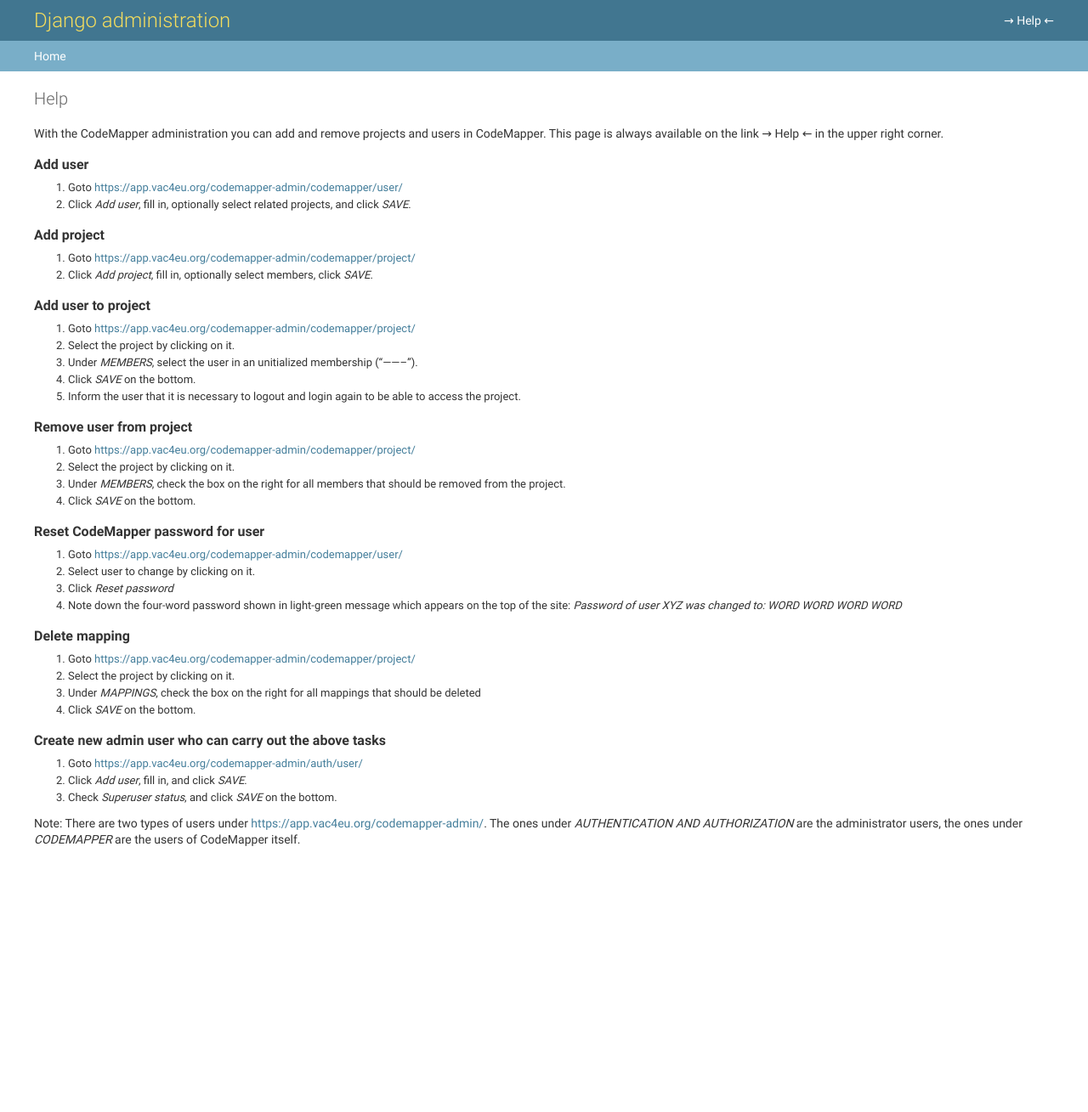
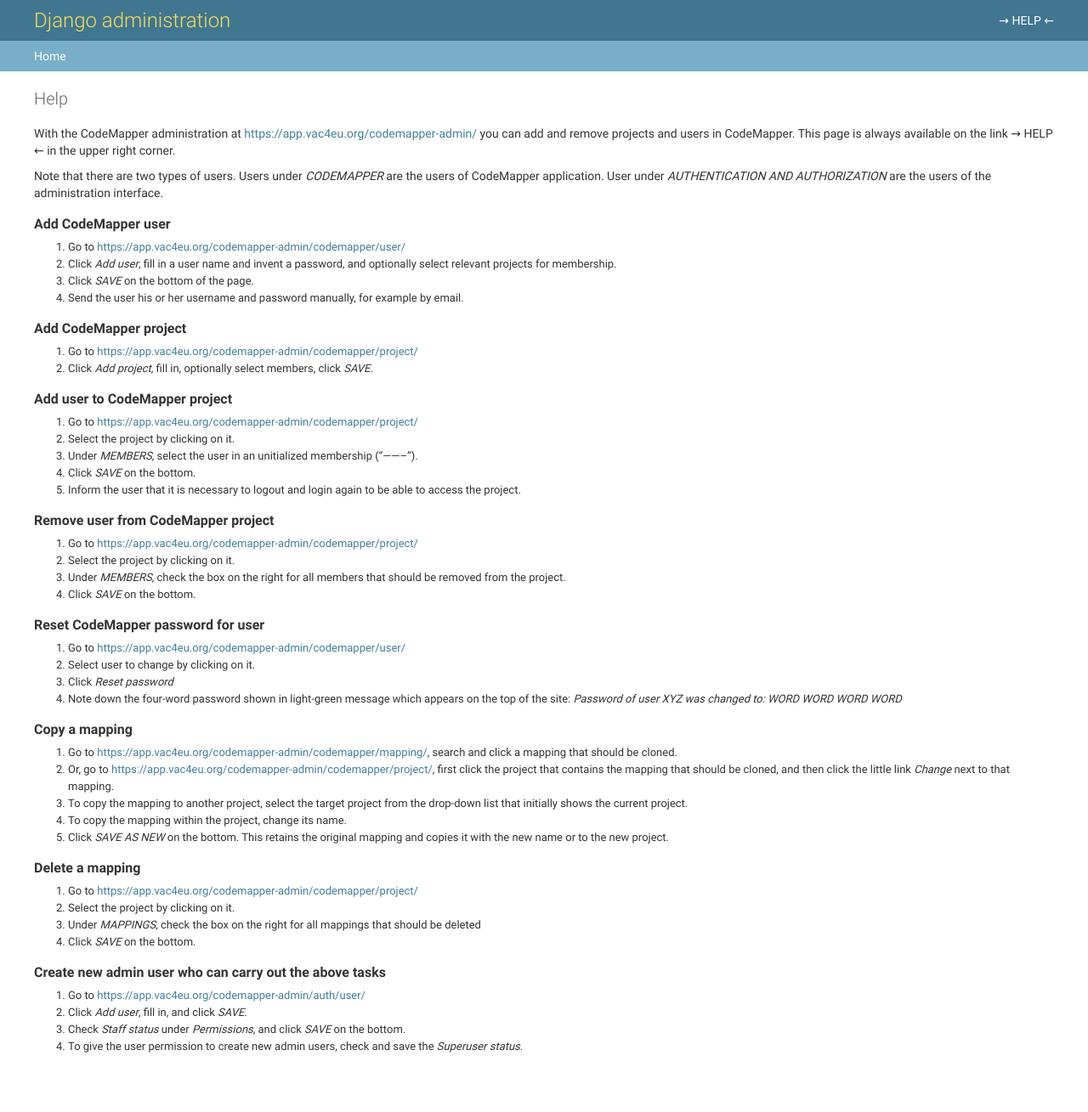
Before and after one commit to mi-erasmusmc/comap, a Django app: template codemapper_manager/templates/admin/help.html in a window 1280 px wide. Shown: the whole page at 85% size. Before the commit the page ends 996 px from the top, so only its background shows below. Run offline with Django 3.2, Linux system fonts and the light colour scheme; the template is opened without the code that fills it, so the values that code supplies are empty.

Commit message:
document copy mappings

```diff
--- a/codemapper_manager/templates/admin/base.html
+++ b/codemapper_manager/templates/admin/base.html
@@ -1,5 +1,5 @@
 {% extends "admin/base.html" %}
 {% block userlinks %}
-<a href="{% url 'admin:help' %}">&rarr; Help &larr;</a>
 {{ block.super }}
+<a href="{% url 'admin:help' %}">&rarr; HELP &larr;</a>
 {% endblock %}
--- a/codemapper_manager/templates/admin/help.html
+++ b/codemapper_manager/templates/admin/help.html
@@ -1,57 +1,68 @@
 {% extends "admin/base_site.html" %}
 
 {% block usertools %}
-<a href="{% url 'admin:help' %}">&rarr; Help &larr;</a>
+<a href="{% url 'admin:help' %}">&rarr; HELP &larr;</a>
 {% endblock %}
 
 {% block content %}<div id="content-main">
+  {# The following HTML is generated using `pandoc help.md` #}
 <h1 id="help">Help</h1>
-<p>With the CodeMapper administration you can add and remove projects and users in CodeMapper. This page is always available on the link → Help ← in the upper right corner.</p>
-<h2 id="add-user">Add user</h2>
-<ol style="list-style-type: decimal">
-<li>Goto <a href="https://app.vac4eu.org/codemapper-admin/codemapper/user/" class="uri">https://app.vac4eu.org/codemapper-admin/codemapper/user/</a></li>
-<li>Click <em>Add user</em>, fill in, optionally select related projects, and click <em>SAVE</em>.</li>
+<p>With the CodeMapper administration at <a href="https://app.vac4eu.org/codemapper-admin/" class="uri">https://app.vac4eu.org/codemapper-admin/</a> you can add and remove projects and users in CodeMapper. This page is always available on the link → HELP ← in the upper right corner.</p>
+<p>Note that there are two types of users. Users under <em>CODEMAPPER</em> are the users of CodeMapper application. User under <em>AUTHENTICATION AND AUTHORIZATION</em> are the users of the administration interface.</p>
+<h2 id="add-codemapper-user">Add CodeMapper user</h2>
+<ol type="1">
+<li>Go to <a href="https://app.vac4eu.org/codemapper-admin/codemapper/user/" class="uri">https://app.vac4eu.org/codemapper-admin/codemapper/user/</a></li>
+<li>Click <em>Add user</em>, fill in a user name and invent a password, and optionally select relevant projects for membership.</li>
+<li>Click <em>SAVE</em> on the bottom of the page.</li>
+<li>Send the user his or her username and password manually, for example by email.</li>
 </ol>
-<h2 id="add-project">Add project</h2>
-<ol style="list-style-type: decimal">
-<li>Goto <a href="https://app.vac4eu.org/codemapper-admin/codemapper/project/" class="uri">https://app.vac4eu.org/codemapper-admin/codemapper/project/</a></li>
+<h2 id="add-codemapper-project">Add CodeMapper project</h2>
+<ol type="1">
+<li>Go to <a href="https://app.vac4eu.org/codemapper-admin/codemapper/project/" class="uri">https://app.vac4eu.org/codemapper-admin/codemapper/project/</a></li>
 <li>Click <em>Add project</em>, fill in, optionally select members, click <em>SAVE</em>.</li>
 </ol>
-<h2 id="add-user-to-project">Add user to project</h2>
-<ol style="list-style-type: decimal">
-<li>Goto <a href="https://app.vac4eu.org/codemapper-admin/codemapper/project/" class="uri">https://app.vac4eu.org/codemapper-admin/codemapper/project/</a></li>
+<h2 id="add-user-to-codemapper-project">Add user to CodeMapper project</h2>
+<ol type="1">
+<li>Go to <a href="https://app.vac4eu.org/codemapper-admin/codemapper/project/" class="uri">https://app.vac4eu.org/codemapper-admin/codemapper/project/</a></li>
 <li>Select the project by clicking on it.</li>
 <li>Under <em>MEMBERS</em>, select the user in an unitialized membership (“——–”).</li>
 <li>Click <em>SAVE</em> on the bottom.</li>
 <li>Inform the user that it is necessary to logout and login again to be able to access the project.</li>
 </ol>
-<h2 id="remove-user-from-project">Remove user from project</h2>
-<ol style="list-style-type: decimal">
-<li>Goto <a href="https://app.vac4eu.org/codemapper-admin/codemapper/project/" class="uri">https://app.vac4eu.org/codemapper-admin/codemapper/project/</a></li>
+<h2 id="remove-user-from-codemapper-project">Remove user from CodeMapper project</h2>
+<ol type="1">
+<li>Go to <a href="https://app.vac4eu.org/codemapper-admin/codemapper/project/" class="uri">https://app.vac4eu.org/codemapper-admin/codemapper/project/</a></li>
 <li>Select the project by clicking on it.</li>
 <li>Under <em>MEMBERS</em>, check the box on the right for all members that should be removed from the project.</li>
 <li>Click <em>SAVE</em> on the bottom.</li>
 </ol>
 <h2 id="reset-codemapper-password-for-user">Reset CodeMapper password for user</h2>
-<ol style="list-style-type: decimal">
-<li>Goto <a href="https://app.vac4eu.org/codemapper-admin/codemapper/user/" class="uri">https://app.vac4eu.org/codemapper-admin/codemapper/user/</a></li>
+<ol type="1">
+<li>Go to <a href="https://app.vac4eu.org/codemapper-admin/codemapper/user/" class="uri">https://app.vac4eu.org/codemapper-admin/codemapper/user/</a></li>
 <li>Select user to change by clicking on it.</li>
 <li>Click <em>Reset password</em></li>
 <li>Note down the four-word password shown in light-green message which appears on the top of the site: <em>Password of user XYZ was changed to: WORD WORD WORD WORD</em></li>
 </ol>
-<h2 id="delete-mapping">Delete mapping</h2>
-<ol style="list-style-type: decimal">
-<li>Goto <a href="https://app.vac4eu.org/codemapper-admin/codemapper/project/" class="uri">https://app.vac4eu.org/codemapper-admin/codemapper/project/</a></li>
+<h2 id="copy-a-mapping">Copy a mapping</h2>
+<ol type="1">
+<li>Go to <a href="https://app.vac4eu.org/codemapper-admin/codemapper/mapping/" class="uri">https://app.vac4eu.org/codemapper-admin/codemapper/mapping/</a>, search and click a mapping that should be cloned.</li>
+<li>Or, go to <a href="https://app.vac4eu.org/codemapper-admin/codemapper/project/" class="uri">https://app.vac4eu.org/codemapper-admin/codemapper/project/</a>, first click the project that contains the mapping that should be cloned, and then click the little link <em>Change</em> next to that mapping.</li>
+<li>To copy the mapping to another project, select the target project from the drop-down list that initially shows the current project.</li>
+<li>To copy the mapping within the project, change its name.</li>
+<li>Click <em>SAVE AS NEW</em> on the bottom. This retains the original mapping and copies it with the new name or to the new project.</li>
+</ol>
+<h2 id="delete-a-mapping">Delete a mapping</h2>
+<ol type="1">
+<li>Go to <a href="https://app.vac4eu.org/codemapper-admin/codemapper/project/" class="uri">https://app.vac4eu.org/codemapper-admin/codemapper/project/</a></li>
 <li>Select the project by clicking on it.</li>
 <li>Under <em>MAPPINGS</em>, check the box on the right for all mappings that should be deleted</li>
 <li>Click <em>SAVE</em> on the bottom.</li>
 </ol>
 <h2 id="create-new-admin-user-who-can-carry-out-the-above-tasks">Create new admin user who can carry out the above tasks</h2>
-<ol style="list-style-type: decimal">
-<li>Goto <a href="https://app.vac4eu.org/codemapper-admin/auth/user/" class="uri">https://app.vac4eu.org/codemapper-admin/auth/user/</a></li>
+<ol type="1">
+<li>Go to <a href="https://app.vac4eu.org/codemapper-admin/auth/user/" class="uri">https://app.vac4eu.org/codemapper-admin/auth/user/</a></li>
 <li>Click <em>Add user</em>, fill in, and click <em>SAVE</em>.</li>
-<li>Check <em>Superuser status</em>, and click <em>SAVE</em> on the bottom.</li>
+<li>Check <em>Staff status</em> under <em>Permissions</em>, and click <em>SAVE</em> on the bottom.</li>
+<li>To give the user permission to create new admin users, check and save the <em>Superuser status</em>.</li>
 </ol>
-<p>Note: There are two types of users under <a href="https://app.vac4eu.org/codemapper-admin/" class="uri">https://app.vac4eu.org/codemapper-admin/</a>. The ones under <em>AUTHENTICATION AND AUTHORIZATION</em> are the administrator users, the ones under <em>CODEMAPPER</em> are the users of CodeMapper itself.</p>
-</div>
 {% endblock %}
```
Also changed, not shown: codemapper_manager/templates/admin/help.md (+34 -20 lines).
